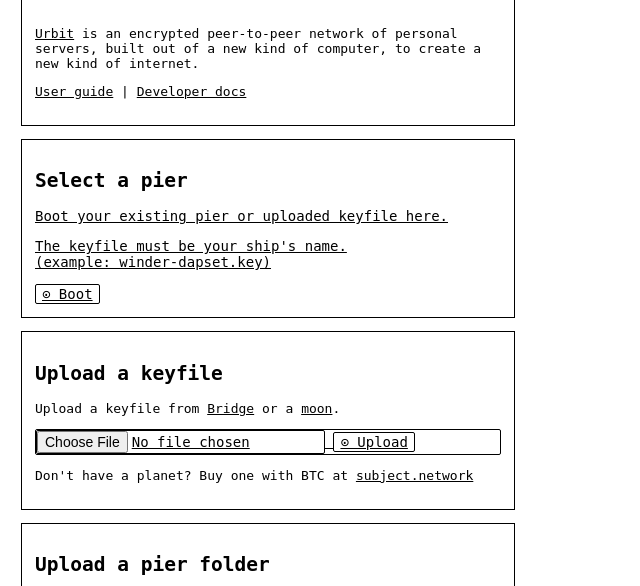
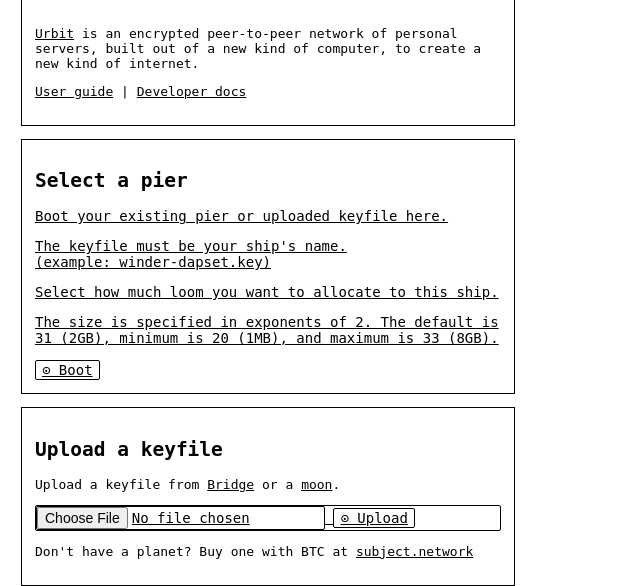
Before and after one commit to mopfel-winrux/urbit-umbrel, a Flask app: template app/templates/hello.html in a window 1280 px wide. Shown: the part 457-1043 px from the top of the page, without its empty margins (0-640 px from the left). Run offline with Flask 3, Linux system fonts and the light colour scheme; the template is opened without the code that fills it, so the values that code supplies are empty; some libraries are stand-ins or nearby versions.

Commit message:
Add loom allocation instructions and default values to hello.html

```diff
--- a/app/templates/hello.html
+++ b/app/templates/hello.html
@@ -156,6 +156,9 @@ h1 {
          {% for key in keys %}
          <input type="radio" name="boot" value="{{ key }}" id="submit" > {{ key }} </input><br>
          {% endfor %}
+
+         <p>Select how much loom you want to allocate to this ship.</p>
+         <p>The size is specified in exponents of 2. The default is 31 (2GB), minimum is 20 (1MB), and maximum is 33 (8GB).</p>
          {% for loom in loom_values %}
          <input type="radio" name="loom" value="{{ loom }}" id="submit" > {{ loom }} </input><br>
          {% endfor %}
```
